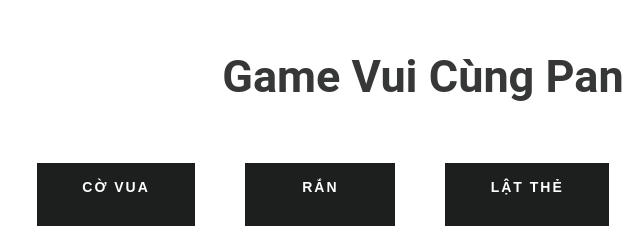
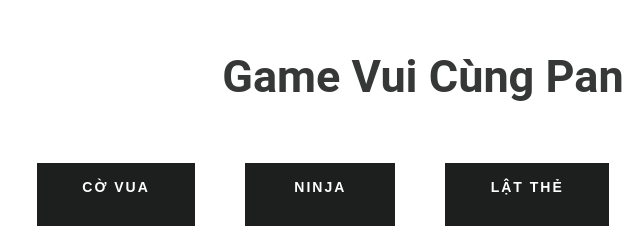
Before and after one commit to Panlaptrinh/pangamevui, a plain HTML site: page index.html in a window 1280 px wide. Shown: the top 238 px of the page, 217-857 px from the left. Drawn offline with Linux system fonts and the light colour scheme.

Commit message:
Update index.html

```diff
--- a/index.html
+++ b/index.html
@@ -15,8 +15,8 @@
    <a href="https://panlaptrinh.github.io/covua/">Cờ Vua</a>
   </button>
   <button class="btn btn-1 hover-filled-slide-up">
-   <span href="https://panlaptrinh.github.io/ran/">Rắn</span>
-   <a href="https://panlaptrinh.github.io/ran/">Rắn</a>
+   <span href="https://panlaptrinh.github.io/ninja/">NINJA</span>
+   <a href="https://panlaptrinh.github.io/ninja/">NINJA</a>
   </button>
   <button class="btn btn-1 hover-filled-slide-left">
     <span>lật thẻ</span>
```
